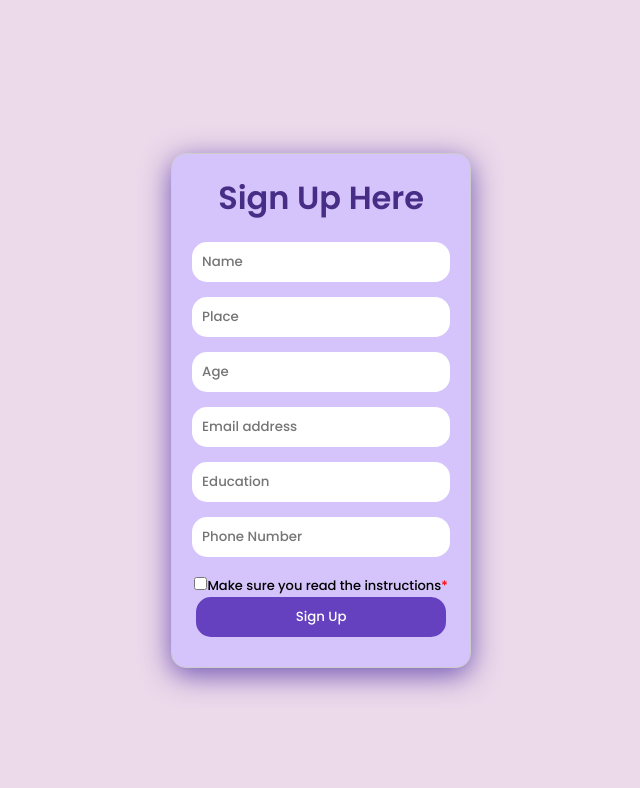
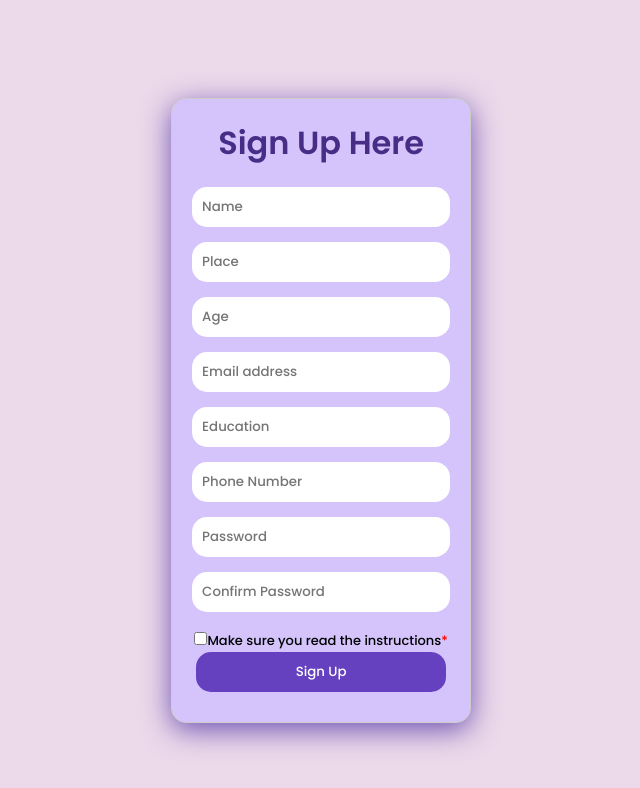
Before and after one commit to Hanna-sa/Project-ICT, a React (Create React App) app: page /s in a window 1280 px wide. Shown: the top 788 px of the page, without its empty margins (324-964 px from the left). Built offline with nearby package versions, Linux system fonts and the light colour scheme.

Commit message:
Working Backend

```diff
--- a/src/Routes/Login.js
+++ b/src/Routes/Login.js
@@ -1,9 +1,10 @@
 import React, { useState } from "react";
 import axios from "axios";
-import { Link } from "react-router-dom";
+import { Link, useNavigate } from "react-router-dom";
 import "./Login.css";
 
 const Login = () => {
+  const navigate = useNavigate(); // Access the navigate function
   const [email, setEmail] = useState("");
   const [password, setPassword] = useState("");
   const [error, setError] = useState("");
@@ -13,7 +14,7 @@ const Login = () => {
     setError(""); // Reset error message
 
     try {
-      const response = await axios.post("/api/login", {
+      const response = await axios.get("http://localhost:8080/api/v1/getProfiles", {
         email,
         password,
       });
@@ -22,8 +23,8 @@ const Login = () => {
       console.log("Login successful");
       console.log("User data:", response.data);
 
-      // Navigate to the home page
-      // window.location = "/home";
+      // Redirect to "/home" without reloading the page
+      navigate("/home");
     } catch (error) {
       // Handle error
       console.log("Login failed");
@@ -58,7 +59,7 @@ const Login = () => {
           </button>
           {error && <p className="login-error">{error}</p>}
           <p className="login-signup">
-            Don't have an account? <Link to="/s">Sign Up</Link>
+            Don't have an account? <Link to="/signup">Sign Up</Link>
           </p>
         </form>
       </div>
--- a/src/Routes/Signup.js
+++ b/src/Routes/Signup.js
@@ -8,25 +8,58 @@ const SignUp = () => {
   const [email, setEmail] = useState("");
   const [education, setEducation] = useState("");
   const [phoneNumber, setPhoneNumber] = useState("");
+  const [password, setPassword] = useState("");
+  const [confirmPassword, setConfirmPassword] = useState("");
   const [termsChecked, setTermsChecked] = useState(false);
 
   const handleSubmit = (e) => {
     e.preventDefault();
 
     if (!termsChecked) {
-      console.log("Please agree to the terms and conditions.");
+      alert("Please agree to the terms and conditions.");
       return;
     }
 
-    // Perform sign-up logic here
-    console.log("Sign-up form submitted");
-    console.log("Name:", name);
-    console.log("Place:", place);
-    console.log("Age:", age);
-    console.log("Email:", email);
-    console.log("Education:", education);
-    console.log("Phone Number:", phoneNumber);
-    console.log("Terms Checked:", termsChecked);
+    if (password !== confirmPassword) {
+      alert("Password and confirm password do not match.");
+      return;
+    }
+
+    // Prepare the profile data
+    const profileData = {
+      name,
+      place,
+      age,
+      email,
+      education,
+      phoneNumber,
+      password,
+    };
+
+    // Make the createProfile API call here
+    createProfile(profileData);
+  };
+
+  const createProfile = (profileData) => {
+    // Replace this with the actual createProfile API call
+    // Example asynchronous API call using fetch:
+    fetch("http://localhost:8080/api/v1/createProfile", {
+      method: "POST",
+      body: JSON.stringify(profileData),
+      headers: {
+        "Content-Type": "application/json",
+      },
+    })
+      .then((response) => {
+        if (response.ok) {
+          alert("Sign-up successful");
+        } else {
+          alert("Sign-up failed");
+        }
+      })
+      .catch((error) => {
+        console.error("Error creating profile:", error);
+      });
   };
 
   return (
@@ -76,6 +109,20 @@ const SignUp = () => {
             value={phoneNumber}
             onChange={(e) => setPhoneNumber(e.target.value)}
           />
+          <input
+            className="login-input"
+            type="password"
+            placeholder="Password"
+            value={password}
+            onChange={(e) => setPassword(e.target.value)}
+          />
+          <input
+            className="login-input"
+            type="password"
+            placeholder="Confirm Password"
+            value={confirmPassword}
+            onChange={(e) => setConfirmPassword(e.target.value)}
+          />
           <div className="signup-checkbox-container">
             <input
               className="signup-checkbox"
```
